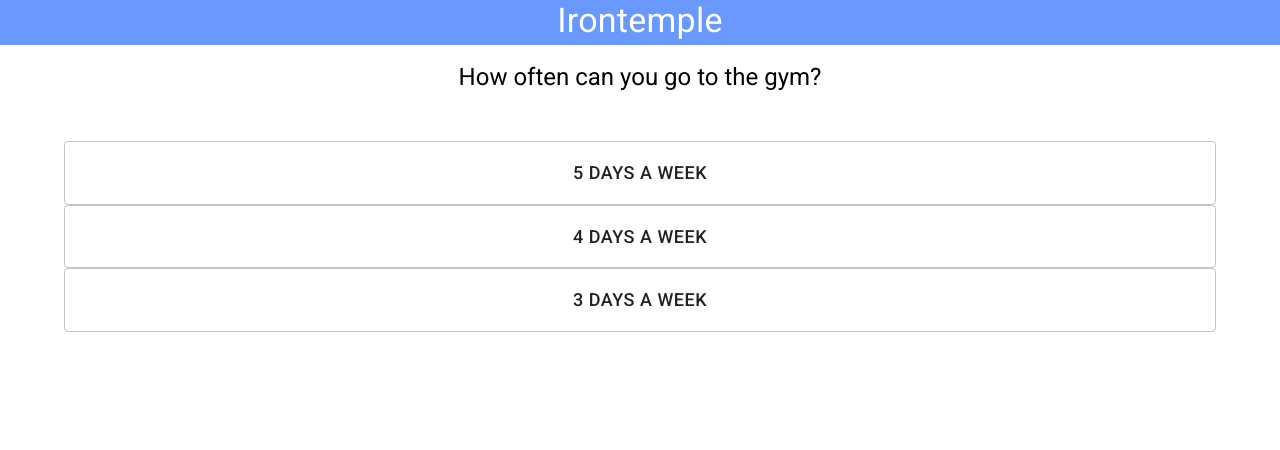
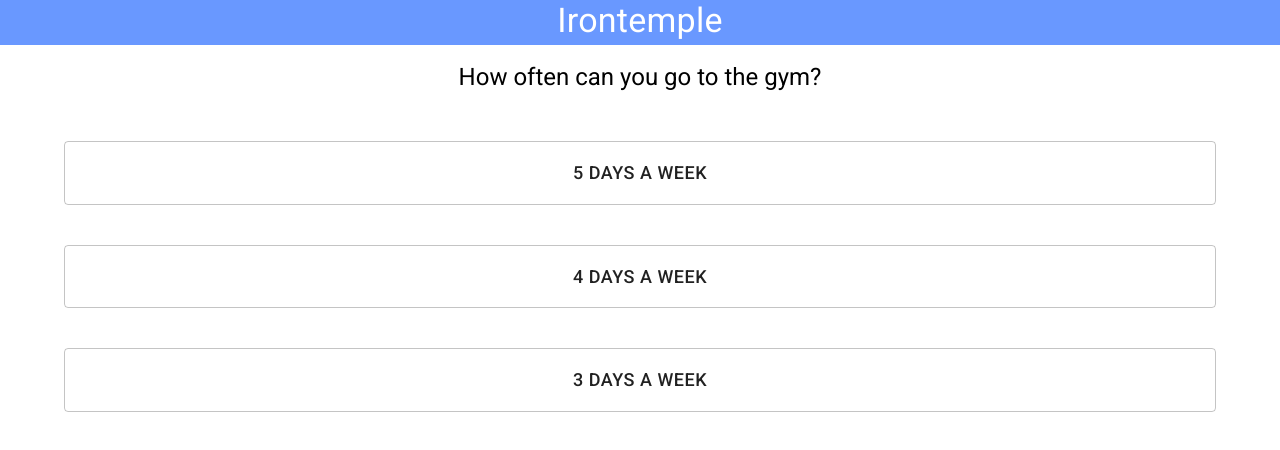
Before and after one commit to commit-app-playground/irontemple-fe, a Next.js app: page / in a window 1280 px wide. Shown: the top 450 px of the page. Built offline with nearby package versions, Linux system fonts and the light colour scheme.

Commit message:
Refining schedule creation.

```diff
--- a/components/WorkoutWizard/WorkoutWizard.jsx
+++ b/components/WorkoutWizard/WorkoutWizard.jsx
@@ -1,6 +1,10 @@
 import React, { useState } from 'react';
 import { makeStyles } from '@material-ui/core/styles';
+import Accordion from '@material-ui/core/Accordion';
+import AccordionDetails from '@material-ui/core/AccordionDetails';
+import AccordionSummary from '@material-ui/core/AccordionSummary';
 import Button from '@material-ui/core/Button';
+import Drawer from '@material-ui/core/Drawer';
 import Container from '@material-ui/core/Container';
 import Grid from '@material-ui/core/Grid';
 import Typography from '@material-ui/core/Typography';
@@ -19,26 +23,39 @@ const useStyles = makeStyles(() => ({
   scheduleButton: {
     width: "100%",
     fontSize: "18px",
-    padding: "15px"
+    padding: "15px",
+    marginBottom: "40px"
   }
 }))
 
 function ScheduleSelector(props) {
   const styles = useStyles();
+  const schedules = [
+    {
+      name: "5 days a week",
+      days: ["Day A", "Day B", "Day C"]
+    },
+    {
+      name: "4 days a week",
+      days: ["Day A", "Day B"]
+    },
+    {
+      name: "3 days a week",
+      days: ["Day A", "Day B"]
+    }
+  ];
 
   return (
     <>
       <Typography align="center" variant="h5">How often can you go to the gym?</Typography>
       <Grid container direction="column" className={styles.scheduleContainer} justifyContent="center">
-        <Grid item>
-          <Button className={styles.scheduleButton} variant="outlined" onClick={() => props.setA(true) }>5 days a week</Button>
+        {schedules.map((schedule, i) => {
+          return (
+            <Grid item key={i}>
+              <Button className={styles.scheduleButton} variant="outlined" onClick={() => props.updateWorkout({ schedule }) }>{schedule.name}</Button>
             </Grid>
-        <Grid item>
-          <Button className={styles.scheduleButton} variant="outlined">4 days a week</Button>
-        </Grid>
-        <Grid item>
-          <Button className={styles.scheduleButton} variant="outlined">3 days a week</Button>
-        </Grid>
+          );
+        })}
       </Grid>
     </>
   )
@@ -64,34 +81,72 @@ function RegimeSelector() {
 
 function DayConfiguration(props) {
   const styles = useStyles();
+  const workout = props.workout;
+
+  console.log(workout);
+  console.log(workout.schedule.days);
+
+  const days = ["Day A"];
 
   return (
     <>
       <Typography align="center" variant="h5">Configure your days.</Typography>
-      <Grid container direction="column" className={styles.scheduleContainer} justifyContent="center">
-        <Grid item>
+      {workout.schedule.days.map((day, i) => {
+        return (
+          <Accordion>
+            <AccordionSummary>
+              <Typography align="center" variant="h5">{day}</Typography>
+            </AccordionSummary>
+            <AccordionDetails>
               <Select>
-            {
-              exercises.catalog.map((exercise, i) => {
+                {exercises.catalog.map((exercise, i) => {
                   return (
                     <MenuItem key={i} value={exercise.name}>{exercise.name}</MenuItem>
                   );
-              })
-            }
+                })}
               </Select>
-        </Grid>
-      </Grid>
+            </AccordionDetails>
+          </Accordion>
+        )
+      })}
     </>
   )
 }
 
 export default function WorkoutWizard() {
   const styles = useStyles();
-  const [a, setA] = useState(false);
+  const [workout, setWorkout] = useState({
+    schedule: null,
+    days: []
+  });
+
+  const Component = workout.schedule ? DayConfiguration : ScheduleSelector
 
   return (
     <Container className={styles.container}>
-      { a ? <DayConfiguration/> : <ScheduleSelector setA={setA}/> }
+      <Component workout={workout} updateWorkout={(changes) => setWorkout({...workout, ...changes})}/>
     </Container>
   )
 }
+
+/*
+
+      <Grid container direction="column" className={styles.scheduleContainer} justifyContent="center">
+        {days.map((day, i) => {
+          return (
+            <Grid item key={i}>
+              <Button>{day}</Button>
+              <Drawer anchor="bottom" open={true}>
+                <Select>
+                  {exercises.catalog.map((exercise, i) => {
+                    return (
+                      <MenuItem key={i} value={exercise.name}>{exercise.name}</MenuItem>
+                    );
+                  })}
+                </Select>
+              </Drawer>
+            </Grid>
+          )
+        })}
+      </Grid>
+*/
```
Lines whose indentation alone changed are shown as unchanged.
